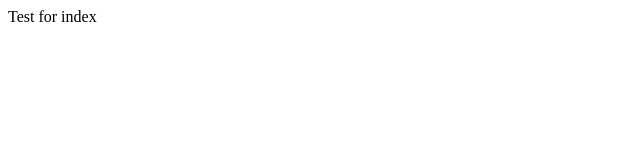
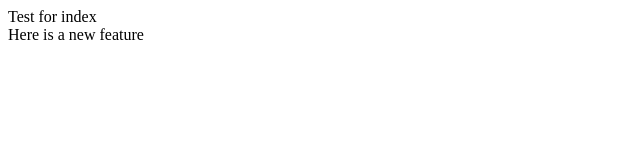
Before and after one commit to kimpoylumaboy/lecture1, a plain HTML site: page index.html in a window 1280 px wide. Shown: the whole page, without its empty margins (0-640 px from the left). Drawn offline with Linux system fonts and the light colour scheme.

Commit message:
with branch

```diff
--- a/index.html
+++ b/index.html
@@ -3,6 +3,7 @@
         <title> My Webpage </title>
     </head>
     <body>
-        Test for index
+        Test for index <br>
+        Here is a new feature
     </body>
 </html>
```
